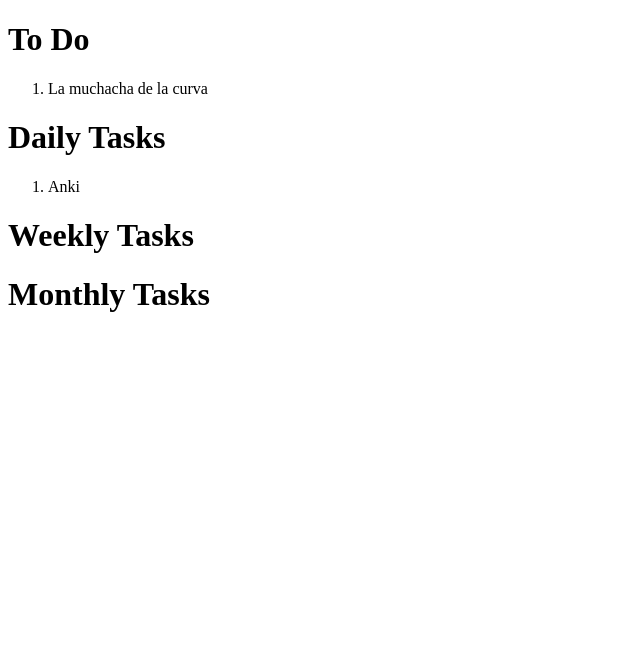
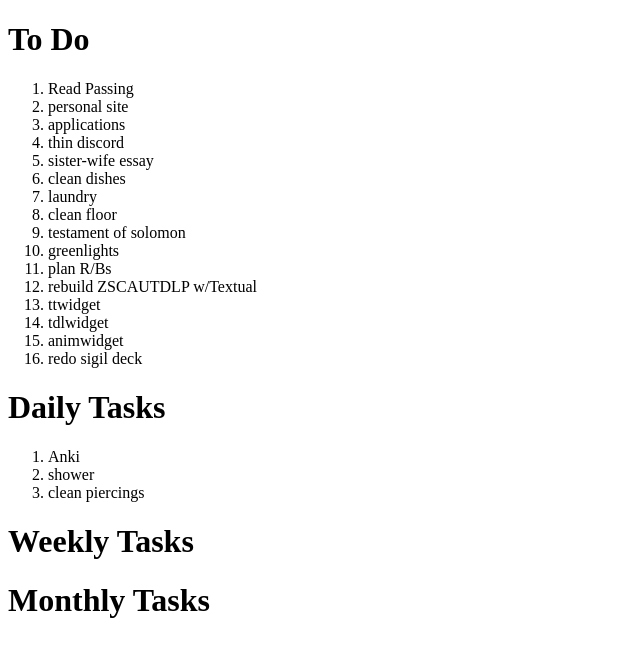
Before and after one commit to Willow-Zero/toDoListPage, a plain HTML site: page docs/index.html in a window 1280 px wide. Shown: the whole page, without its empty margins (0-640 px from the left). Drawn offline with Linux system fonts and the light colour scheme.

Commit message:
Update index.html

```diff
--- a/docs/index.html
+++ b/docs/index.html
@@ -7,11 +7,28 @@
   <body>
     <h1>To Do</h1>
     <ol>
-      <li>La muchacha de la curva</li>
+     <li>Read Passing</li>
+     <li>personal site</li>
+     <li>applications</li>
+     <li>thin discord</li>
+     <li>sister-wife essay</li>
+     <li>clean dishes</li>
+     <li>laundry</li>
+     <li>clean floor</li>
+     <li>testament of solomon</li>
+     <li>greenlights</li>
+     <li>plan R/Bs</li>
+     <li>rebuild ZSCAUTDLP w/Textual</li>
+     <li>ttwidget</li>
+     <li>tdlwidget</li>
+     <li>animwidget</li>
+     <li>redo sigil deck</li>
     </ol>
     <h1>Daily Tasks</h1>
     <ol>
       <li>Anki</li>
+      <li>shower</li>
+      <li>clean piercings</li>
     </ol>
     <h1>Weekly Tasks</h1>
     <ol>
```
